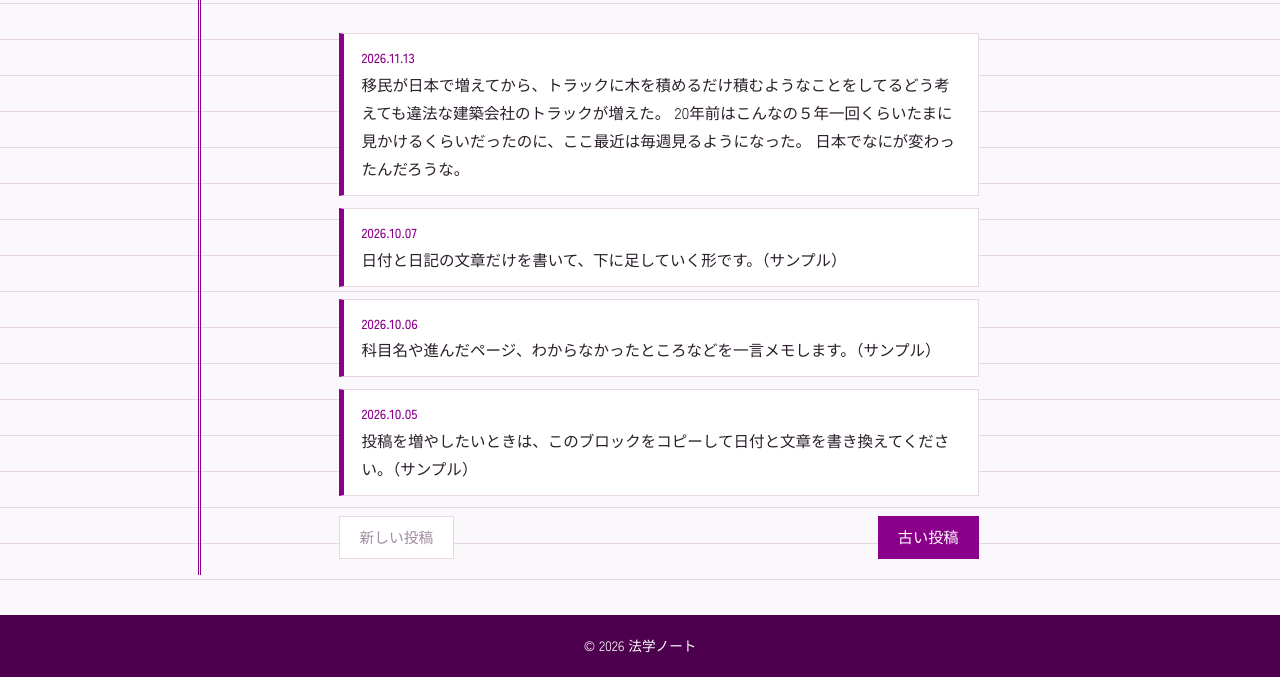
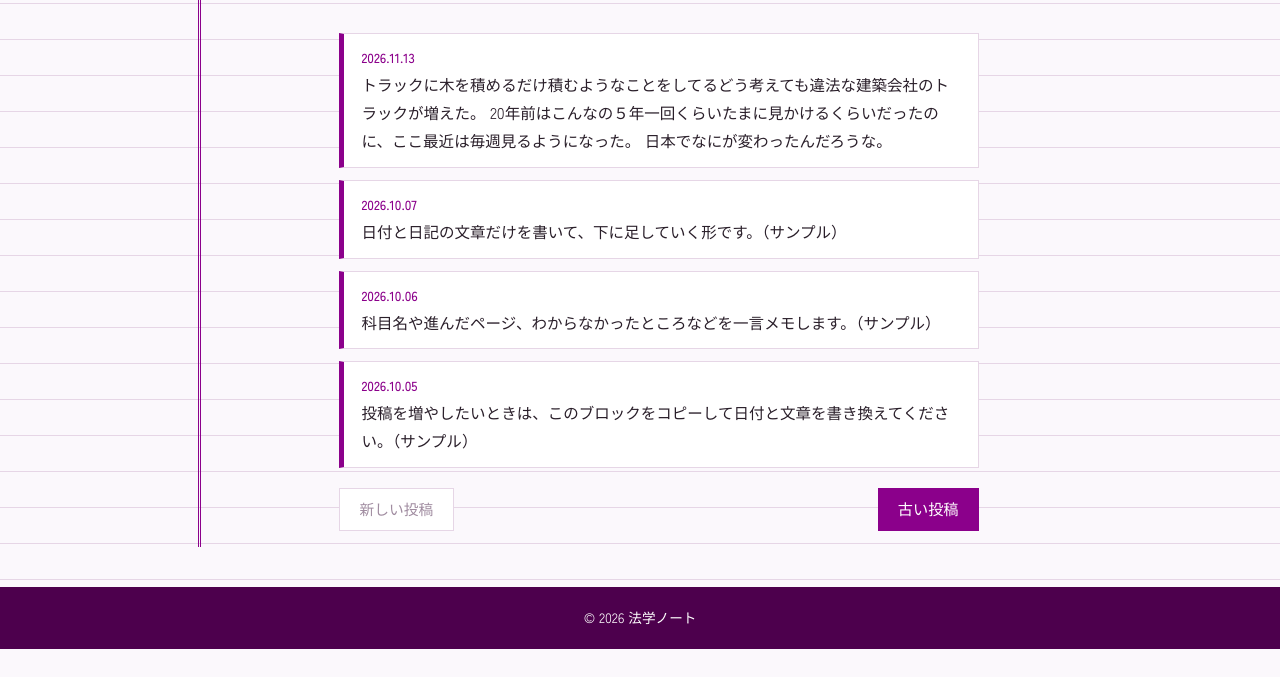
Before and after one commit to Azaleacreativeroom888/fan-law, a plain HTML site: page blog.html in a window 1280 px wide. Shown: the part 248-925 px from the top of the page. After the commit the page ends 897 px from the top, so only its background shows below. Drawn offline with Linux system fonts and the light colour scheme.

```diff
--- a/blog.html
+++ b/blog.html
@@ -88,7 +88,7 @@ footer{margin-top:40px;background:var(--purple-dark);color:#fff;text-align:cente
   <div class="feed">
     <article class="post">
       <time datetime="2026-11-13">2026.11.13</time>
-      <p>移民が日本で増えてから、トラックに木を積めるだけ積むようなことをしてるどう考えても違法な建築会社のトラックが増えた。
+      <p>トラックに木を積めるだけ積むようなことをしてるどう考えても違法な建築会社のトラックが増えた。
       20年前はこんなの５年一回くらいたまに見かけるくらいだったのに、ここ最近は毎週見るようになった。
       日本でなにが変わったんだろうな。</p>
     </article>
```
